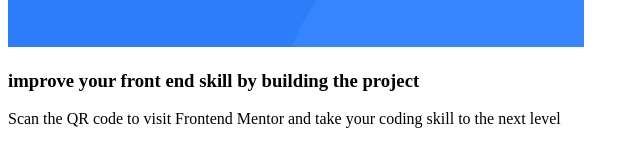
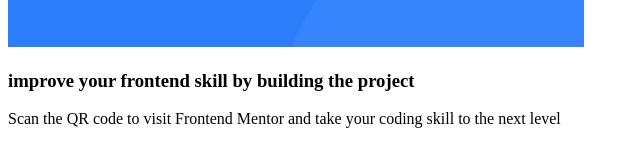
Before and after one commit to senaytgobezie/qr-code, a plain HTML site: page index.htm in a window 1280 px wide. Shown: the part 537-704 px from the top of the page, 0-640 px from the left. Drawn offline with Linux system fonts and the light colour scheme.

Commit message:
finishing the html part

```diff
--- a/index.htm
+++ b/index.htm
@@ -10,7 +10,7 @@
     <main class="container">
       <img src="images/qr.png" alt="QR-code image" />
       <div>
-        <h3>improve your front end skill by building the project</h3>
+        <h3>improve your frontend skill by building the project</h3>
       </div>
       <div>
         <p>
```
